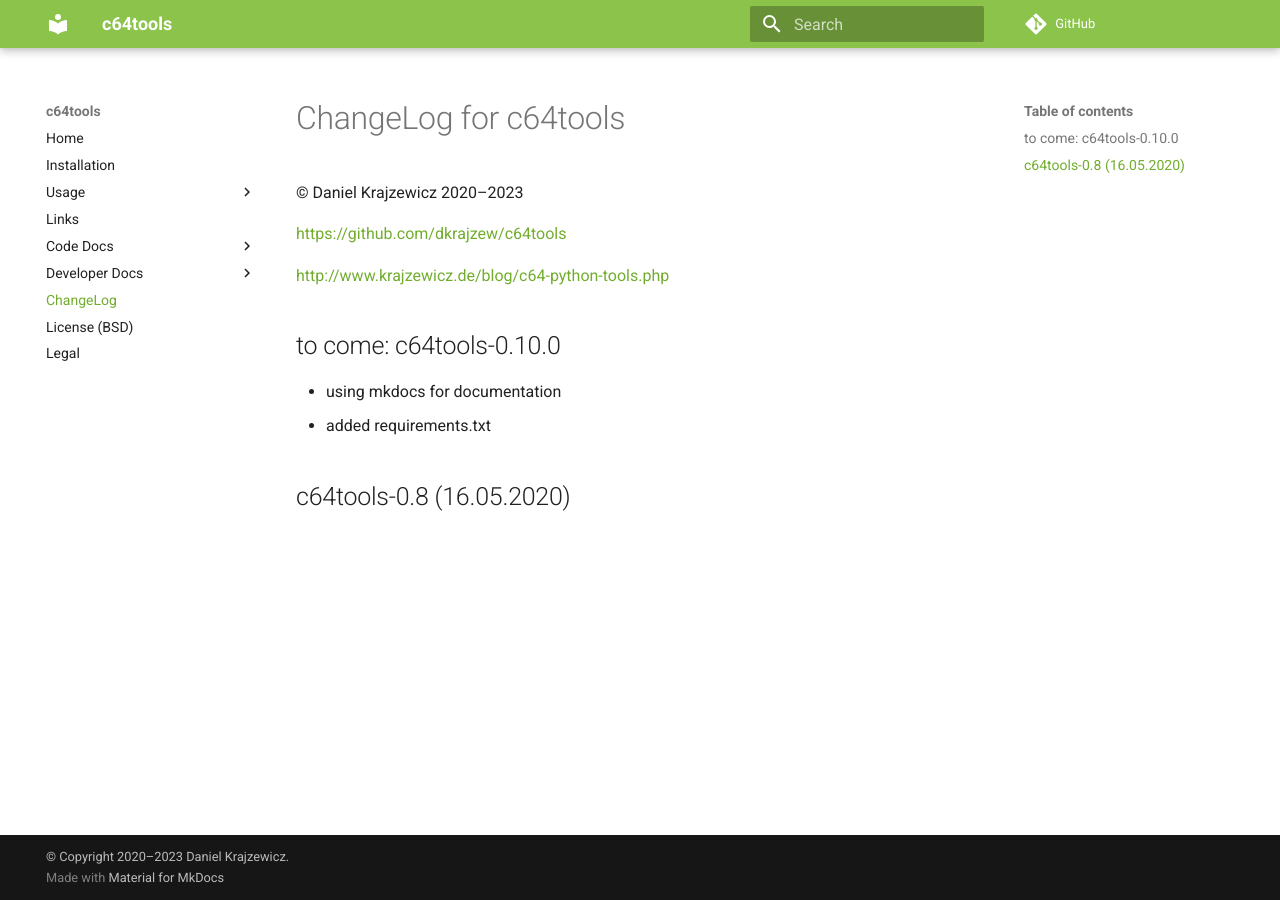
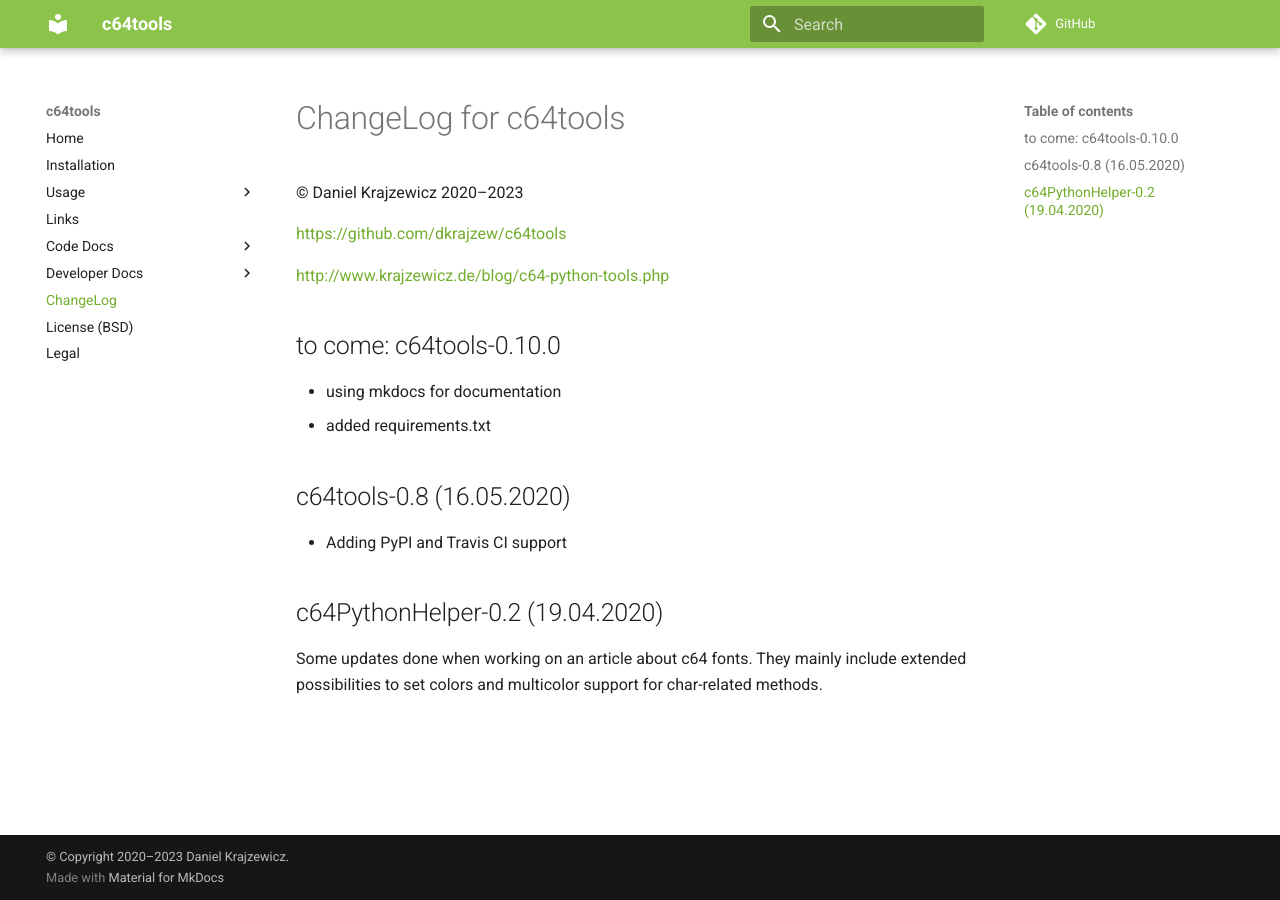
Before and after one commit to dkrajzew/c64tools, an MkDocs documentation site: the page built from docs/mkdocs/changes.md, in a window 1280 px wide. Built offline with MkDocs 1.6.1 and Material for MkDocs 9.7.7, drawn with Linux system fonts in a browser that asks for light colours; comment, search, counter and statistics services are not loaded.

Commit message:
adding older information

```diff
--- a/docs/mkdocs/changes.md
+++ b/docs/mkdocs/changes.md
@@ -17,3 +17,11 @@ to come: c64tools-0.10.0
 
 c64tools-0.8 (16.05.2020)
 -------------------------
+
+* Adding PyPI and Travis CI support
+
+
+c64PythonHelper-0.2 (19.04.2020)
+--------------------------------
+
+Some updates done when working on an article about c64 fonts. They mainly include extended possibilities to set colors and multicolor support for char-related methods.
```
